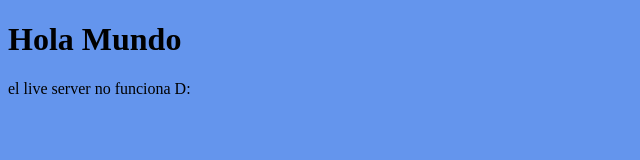
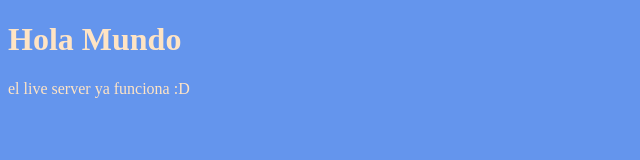
Before and after one commit to zzzlimbo/MiPrimerRepositorio, a plain HTML site: page index.html in a window 1280 px wide. Shown: the whole page, without its empty margins (0-640 px from the left). Drawn offline with Linux system fonts and the light colour scheme.

Commit message:
cambio de color del texto

```diff
--- a/index.html
+++ b/index.html
@@ -7,11 +7,12 @@
     <style>
         html, body {
             background-color: cornflowerblue;
+            color: bisque;
         }
     </style>
 </head>
 <body>
     <h1>Hola Mundo</h1>
-    <p>el live server no funciona D:</p>
+    <p>el live server ya funciona :D</p>
 </body>
 </html>
```
